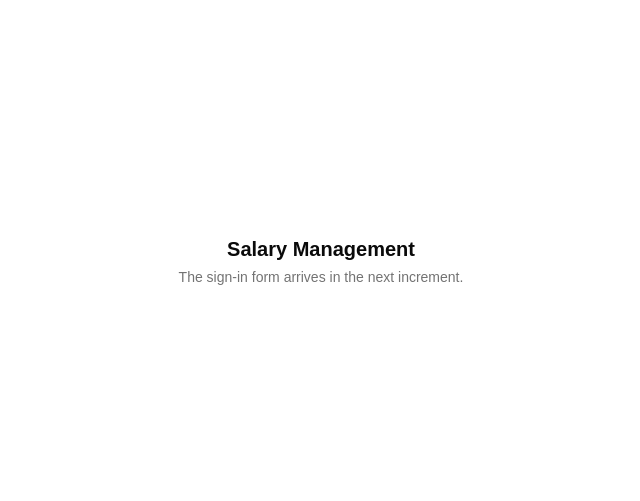
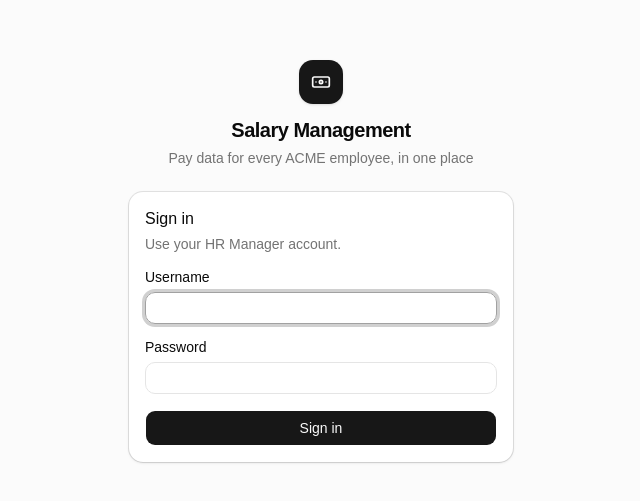
Before and after one commit to Lakshay-Singh/Salary-Management, a React (Vite) app in the folder frontend/: page /login in a window 1280 px wide. Shown: the part 139-640 px from the top of the page, without its empty margins (319-959 px from the left). Built offline with nearby package versions, Linux system fonts and the light colour scheme.

Commit message:
feat: build the login page with loading and error states

```diff
--- /dev/null
+++ b/frontend/src/components/ui/card.tsx
@@ -0,0 +1,102 @@
+import * as React from "react"
+import { cn } from "cn"
+
+function Card({
+  className,
+  size = "default",
+  ...props
+}: React.ComponentProps<"div"> & { size?: "default" | "sm" }) {
+  return (
+    <div
+      data-slot="card"
+      data-size={size}
+      className={cn(
+        "group/card flex flex-col gap-(--card-spacing) overflow-hidden rounded-xl bg-card py-(--card-spacing) text-sm text-card-foreground ring-1 ring-foreground/10 [--card-spacing:--spacing(4)] has-data-[slot=card-footer]:pb-0 has-[>img:first-child]:pt-0 data-[size=sm]:[--card-spacing:--spacing(3)] data-[size=sm]:has-data-[slot=card-footer]:pb-0 *:[img:first-child]:rounded-t-xl *:[img:last-child]:rounded-b-xl",
+        className
+      )}
+      {...props}
+    />
+  )
+}
+
+function CardHeader({ className, ...props }: React.ComponentProps<"div">) {
+  return (
+    <div
+      data-slot="card-header"
+      className={cn(
+        "group/card-header @container/card-header grid auto-rows-min items-start gap-1 rounded-t-xl px-(--card-spacing) has-data-[slot=card-action]:grid-cols-[1fr_auto] has-data-[slot=card-description]:grid-rows-[auto_auto] [.border-b]:pb-(--card-spacing)",
+        className
+      )}
+      {...props}
+    />
+  )
+}
+
+function CardTitle({ className, ...props }: React.ComponentProps<"div">) {
+  return (
+    <div
+      data-slot="card-title"
+      className={cn(
+        "font-heading text-base leading-snug font-medium group-data-[size=sm]/card:text-sm",
+        className
+      )}
+      {...props}
+    />
+  )
+}
+
+function CardDescription({ className, ...props }: React.ComponentProps<"div">) {
+  return (
+    <div
+      data-slot="card-description"
+      className={cn("text-sm text-muted-foreground", className)}
+      {...props}
+    />
+  )
+}
+
+function CardAction({ className, ...props }: React.ComponentProps<"div">) {
+  return (
+    <div
+      data-slot="card-action"
+      className={cn(
+        "col-start-2 row-span-2 row-start-1 self-start justify-self-end",
+        className
+      )}
+      {...props}
+    />
+  )
+}
+
+function CardContent({ className, ...props }: React.ComponentProps<"div">) {
+  return (
+    <div
+      data-slot="card-content"
+      className={cn("px-(--card-spacing)", className)}
+      {...props}
+    />
+  )
+}
+
+function CardFooter({ className, ...props }: React.ComponentProps<"div">) {
+  return (
+    <div
+      data-slot="card-footer"
+      className={cn(
+        "flex items-center rounded-b-xl border-t bg-muted/50 p-(--card-spacing)",
+        className
+      )}
+      {...props}
+    />
+  )
+}
+
+export {
+  Card,
+  CardHeader,
+  CardFooter,
+  CardTitle,
+  CardAction,
+  CardDescription,
+  CardContent,
+}
--- /dev/null
+++ b/frontend/src/components/ui/input.tsx
@@ -0,0 +1,19 @@
+import * as React from "react"
+import { Input as InputPrimitive } from "@base-ui/react/input"
+import { cn } from "cn"
+
+function Input({ className, type, ...props }: React.ComponentProps<"input">) {
+  return (
+    <InputPrimitive
+      type={type}
+      data-slot="input"
+      className={cn(
+        "h-8 w-full min-w-0 rounded-lg border border-input bg-transparent px-2.5 py-1 text-base transition-colors outline-none file:inline-flex file:h-6 file:border-0 file:bg-transparent file:text-sm file:font-medium file:text-foreground placeholder:text-muted-foreground focus-visible:border-ring focus-visible:ring-3 focus-visible:ring-ring/50 disabled:pointer-events-none disabled:cursor-not-allowed disabled:bg-input/50 disabled:opacity-50 aria-invalid:border-destructive aria-invalid:ring-3 aria-invalid:ring-destructive/20 md:text-sm dark:bg-input/30 dark:disabled:bg-input/80 dark:aria-invalid:border-destructive/50 dark:aria-invalid:ring-destructive/40",
+        className
+      )}
+      {...props}
+    />
+  )
+}
+
+export { Input }
--- /dev/null
+++ b/frontend/src/components/ui/label.tsx
@@ -0,0 +1,17 @@
+import * as React from "react"
+import { cn } from "cn"
+
+function Label({ className, ...props }: React.ComponentProps<"label">) {
+  return (
+    <label
+      data-slot="label"
+      className={cn(
+        "flex items-center gap-2 text-sm leading-none font-medium select-none group-data-[disabled=true]:pointer-events-none group-data-[disabled=true]:opacity-50 peer-disabled:cursor-not-allowed peer-disabled:opacity-50",
+        className
+      )}
+      {...props}
+    />
+  )
+}
+
+export { Label }
--- a/frontend/src/features/auth/LoginPage.tsx
+++ b/frontend/src/features/auth/LoginPage.tsx
@@ -1,9 +1,107 @@
+import { useMutation } from '@tanstack/react-query'
+import { Banknote, CircleAlert, LoaderCircle } from 'lucide-react'
+import { type FormEvent, useState } from 'react'
+import { useNavigate } from 'react-router'
+import { Button } from '@/components/ui/button'
+import { Card, CardContent, CardDescription, CardHeader, CardTitle } from '@/components/ui/card'
+import { Input } from '@/components/ui/input'
+import { Label } from '@/components/ui/label'
+import { ApiError } from '@/lib/api'
+import { login } from './authApi'
+import { tokenStorage } from './tokenStorage'
+
+// The API's own message covers wrong credentials and rate limiting; anything else means we never got an answer
+function describeError(error: Error): string {
+  if (error instanceof ApiError) return error.message
+  return 'Could not reach the server. Check your connection and try again.'
+}
+
 export function LoginPage() {
+  const navigate = useNavigate()
+  const [username, setUsername] = useState('')
+  const [password, setPassword] = useState('')
+
+  const signIn = useMutation({
+    mutationFn: login,
+    onSuccess: ({ token }) => {
+      tokenStorage.set(token)
+      navigate('/employees', { replace: true })
+    },
+  })
+
+  const handleSubmit = (event: FormEvent<HTMLFormElement>) => {
+    event.preventDefault()
+    signIn.mutate({ username, password })
+  }
+
   return (
-    <main className="flex min-h-screen items-center justify-center p-4">
-      <div className="space-y-1 text-center">
-        <h1 className="text-xl font-semibold">Salary Management</h1>
-        <p className="text-sm text-muted-foreground">The sign-in form arrives in the next increment.</p>
+    <main className="flex min-h-screen items-center justify-center bg-muted/40 p-4">
+      <div className="w-full max-w-sm space-y-6">
+        <div className="flex flex-col items-center gap-3 text-center">
+          <div className="flex size-11 items-center justify-center rounded-xl bg-primary text-primary-foreground shadow-sm">
+            <Banknote className="size-5" aria-hidden />
+          </div>
+          <div className="space-y-1">
+            <h1 className="text-xl font-semibold tracking-tight">Salary Management</h1>
+            <p className="text-sm text-muted-foreground">Pay data for every ACME employee, in one place</p>
+          </div>
+        </div>
+
+        <Card className="shadow-sm">
+          <CardHeader>
+            <CardTitle>Sign in</CardTitle>
+            <CardDescription>Use your HR Manager account.</CardDescription>
+          </CardHeader>
+          <CardContent>
+            <form className="space-y-4" onSubmit={handleSubmit}>
+              <div className="space-y-2">
+                <Label htmlFor="username">Username</Label>
+                <Input
+                  id="username"
+                  name="username"
+                  autoComplete="username"
+                  autoFocus
+                  required
+                  value={username}
+                  onChange={(event) => setUsername(event.target.value)}
+                />
+              </div>
+              <div className="space-y-2">
+                <Label htmlFor="password">Password</Label>
+                <Input
+                  id="password"
+                  name="password"
+                  type="password"
+                  autoComplete="current-password"
+                  required
+                  value={password}
+                  onChange={(event) => setPassword(event.target.value)}
+                />
+              </div>
+
+              {signIn.error && (
+                <p
+                  role="alert"
+                  className="flex items-start gap-2 rounded-lg border border-destructive/30 bg-destructive/10 px-3 py-2 text-sm text-destructive"
+                >
+                  <CircleAlert className="mt-0.5 size-4 shrink-0" aria-hidden />
+                  {describeError(signIn.error)}
+                </p>
+              )}
+
+              <Button type="submit" size="lg" className="w-full" disabled={signIn.isPending}>
+                {signIn.isPending ? (
+                  <>
+                    <LoaderCircle className="animate-spin" aria-hidden />
+                    Signing in...
+                  </>
+                ) : (
+                  'Sign in'
+                )}
+              </Button>
+            </form>
+          </CardContent>
+        </Card>
       </div>
     </main>
   )
--- /dev/null
+++ b/frontend/src/features/auth/authApi.ts
@@ -0,0 +1,12 @@
+import { api } from '@/lib/apiClient'
+
+export interface Credentials {
+  username: string
+  password: string
+}
+
+interface LoginResponse {
+  token: string
+}
+
+export const login = (credentials: Credentials) => api.post<LoginResponse>('/api/auth/login', credentials)
```
